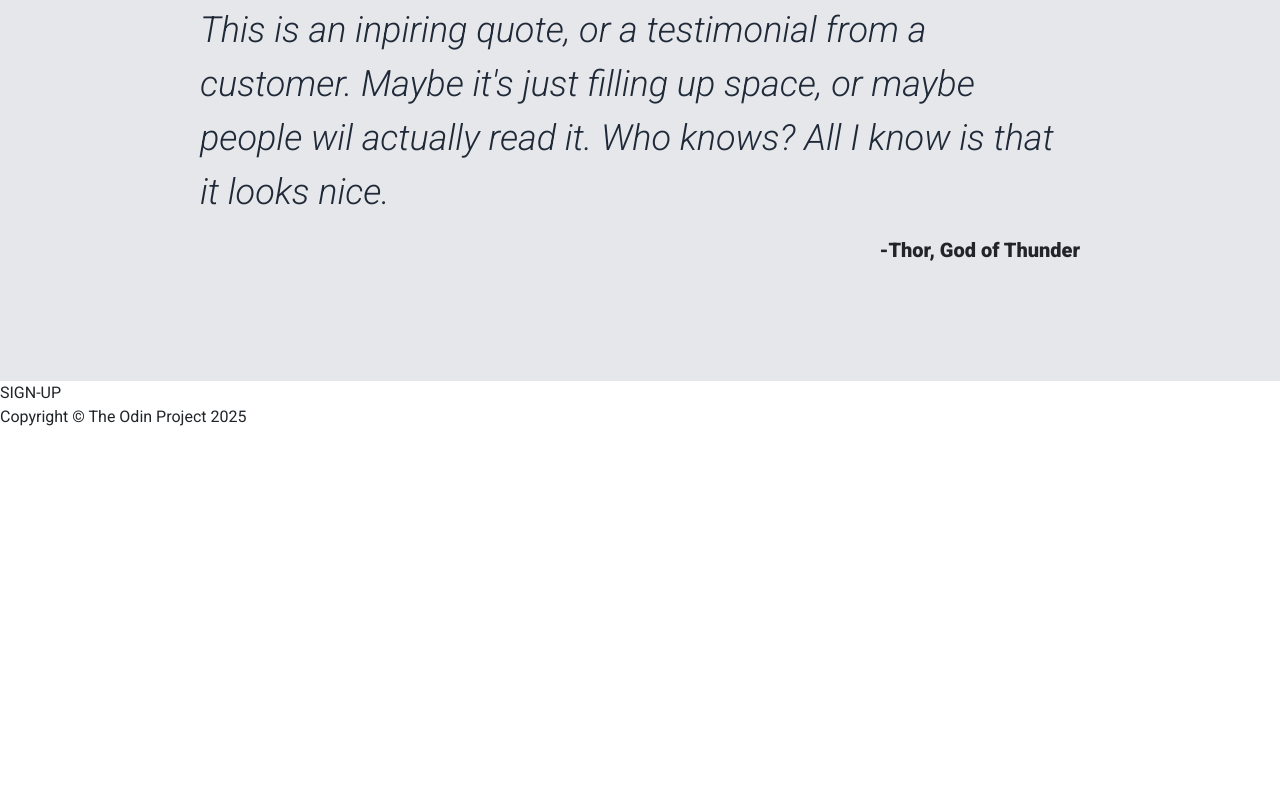
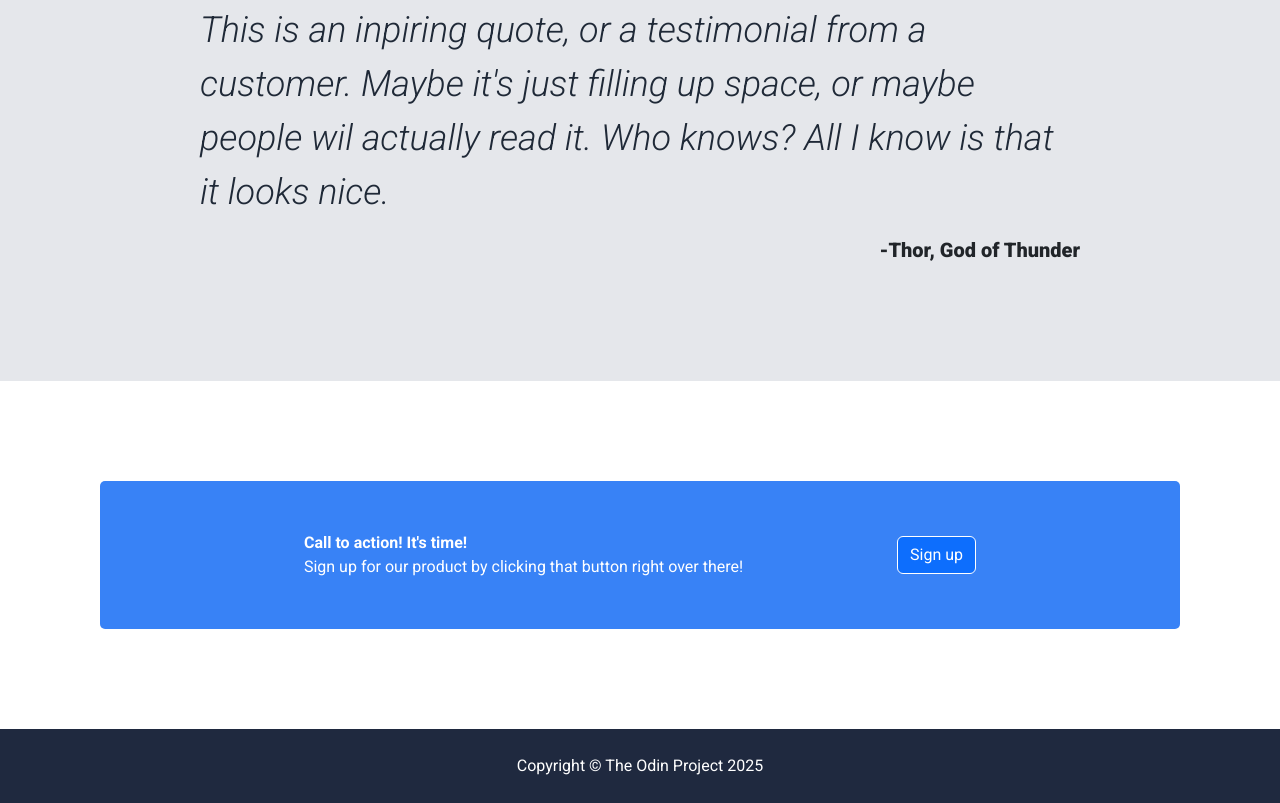
Before and after one commit to santiago-orellana/landing-page, a plain HTML site: page index.html in a window 1280 px wide. Shown: the part 924-1727 px from the top of the page. Before the commit the page ends 1369 px from the top, so only its background shows below. Drawn offline with nearby package versions, Linux system fonts and the light colour scheme.

Commit message:
footer done

```diff
--- a/css/style.css
+++ b/css/style.css
@@ -135,3 +135,38 @@ header {
     justify-content: flex-end;
 }
 /* FIN OPINION SECTION */
+
+/* INICIO SIGN-UP SECTION */
+.sign-up {
+    padding: 100px;
+}
+.sign-up-section {
+    background-color: #3882F6;
+    border-radius: 5px;
+    padding: 50px;
+    color: white;
+
+    display: flex;
+    justify-content: space-evenly;
+    align-items: center;
+}
+.sign-text > p {
+    margin: 0;
+}
+.btn-sign {
+    border: 1px solid white;
+}
+/* FIN SIGN-UP SECTION */
+
+/* INICIO FOOTER SECTION */
+footer {
+    background-color: #1F293F;
+    color: white;
+    padding: 25px 100px 25px 100px;
+}
+footer > p {
+    margin: 0;
+    display: flex;
+    justify-content: center;
+}
+/* FIN FOOTER SECTION */
--- a/index.html
+++ b/index.html
@@ -75,7 +75,13 @@
         </div>
 
         <div class="sign-up">
-            SIGN-UP
+            <div class="sign-up-section">
+                <div class="sign-text">
+                    <p class="text-1"><b>Call to action! It's time!</b></p>
+                    <p class="text-2">Sign up for our product by clicking that button right over there!</p>
+                </div>
+                <button class="btn btn-primary btn-sign">Sign up</button>
+            </div>
         </div>
 
         <footer>
```
